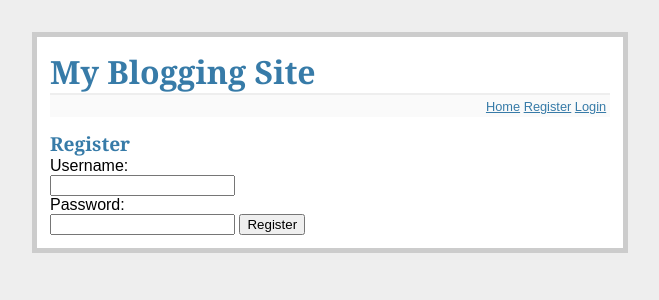
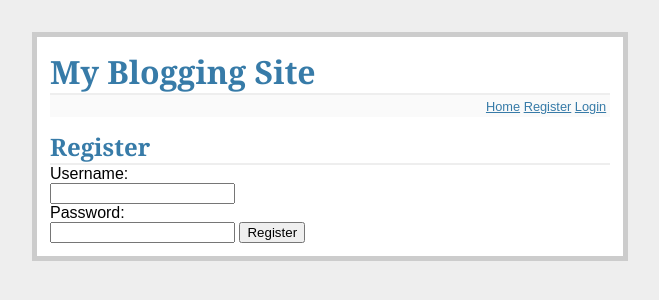
Before and after one commit to nicolewhite/neo4j-flask, a Flask app: page /register in a window 1280 px wide. Shown: the top 300 px of the page, without its empty margins (310-969 px from the left). Run offline with Flask 2, Linux system fonts and the light colour scheme; parts of the project's set-up code (start-up, migrations or seed data) failed here and were passed over.

Commit message:
Update styles.

```diff
--- a/blog/static/style.css
+++ b/blog/static/style.css
@@ -1,17 +1,14 @@
 body            { font-family: sans-serif; background: #eee; }
 a, h1, h2       { color: #377ba8; }
-h1, h2          { font-family: 'Georgia', serif; margin: 0; }
-h1              { border-bottom: 2px solid #eee; }
-h2              { font-size: 1.2em; }
+h1, h2          { font-family: 'Georgia', serif; margin: 0; border-bottom: 2px solid #eee;}
 a:visited 		{ color: #800080; }
-
 .page           { margin: 2em auto; width: 35em; border: 5px solid #ccc;
                   padding: 0.8em; background: white; }
-.posts        { list-style: none; margin: 0; padding: 0; }
-.posts li     { margin: 0.8em 1.2em; }
-.posts li h2  { margin-left: -1em; }
-.add-post      { font-size: 0.9em; border-bottom: 1px solid #ccc; }
-.add-post dl   { font-weight: bold; }
+.posts          { list-style: none; margin: 0; padding: 0; }
+.posts li       { margin: 0.8em 1.2em; }
+.posts li h2    { margin-left: -1em; }
+.add-post       { font-size: 0.9em; border-bottom: 1px solid #ccc;}
+.add-post dl    { font-weight: bold; }
 .metanav        { text-align: right; font-size: 0.8em; padding: 0.3em;
                   margin-bottom: 1em; background: #fafafa; }
 .flash          { background: #cee5F5; padding: 0.5em;
```
